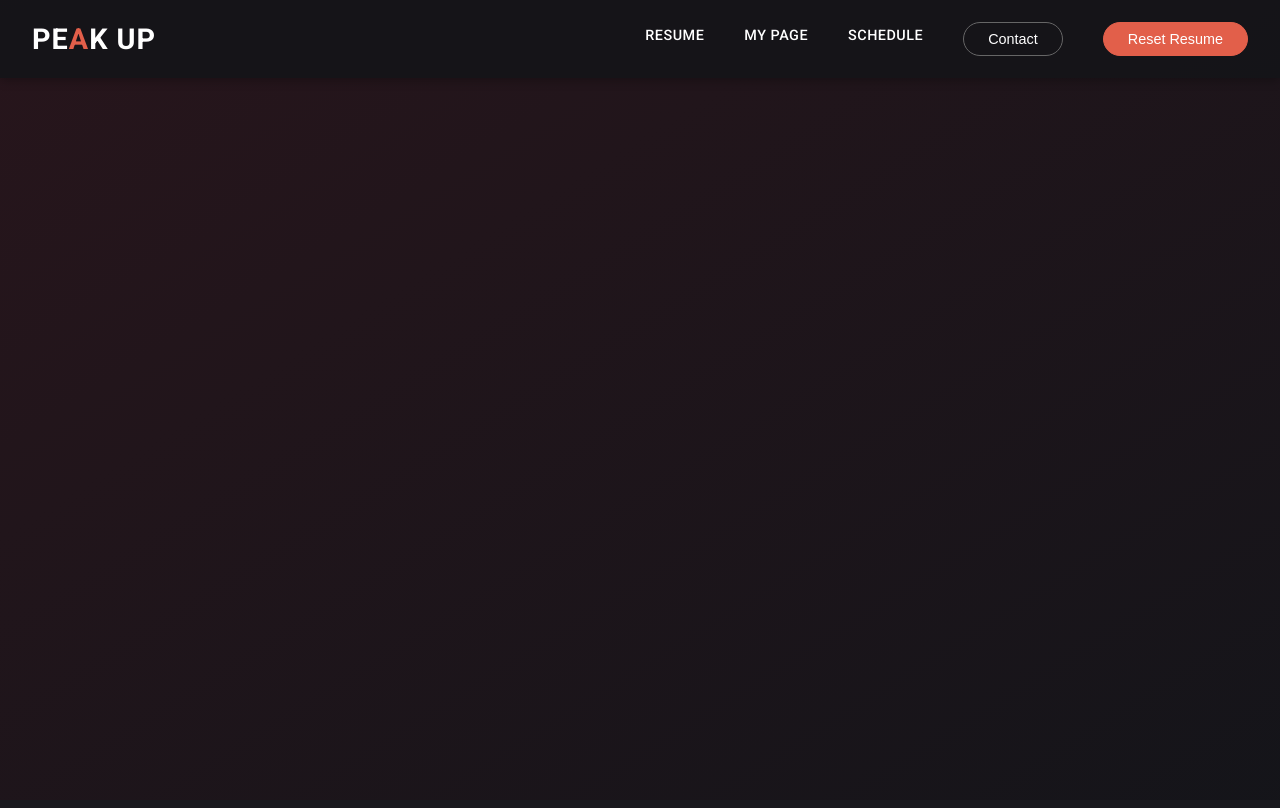
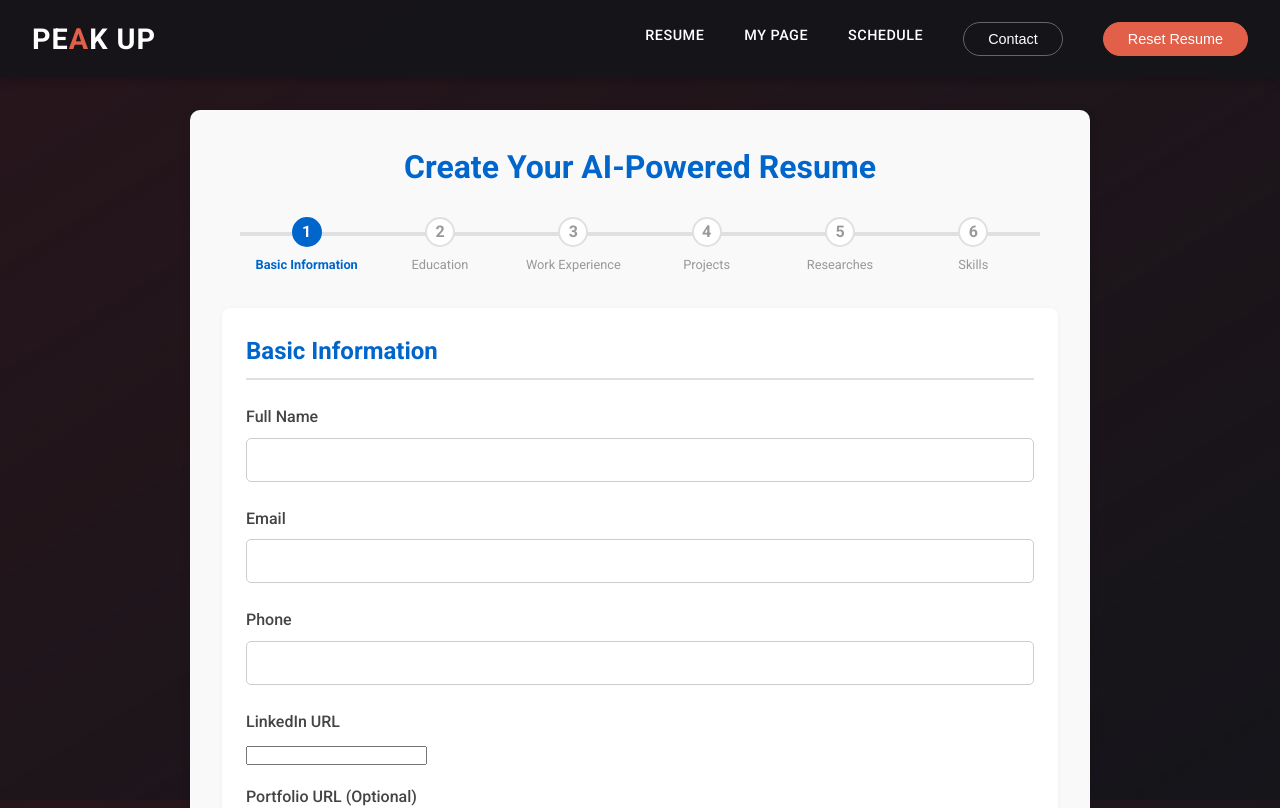
Before and after one commit to christoahn/AI_RESUME_FRONT, a React (Create React App) app: page / in a window 1280 px wide. Shown: the top 808 px of the page. Built offline with nearby package versions, Linux system fonts and the light colour scheme.

Commit message:
bug fixed

```diff
--- a/src/App.tsx
+++ b/src/App.tsx
@@ -11,6 +11,7 @@ const App: React.FC = () => {
       <div className="content-container">
         <div className="main-content">
           <Routes>
+            <Route path="/" element={<ResumeForm />} />
             <Route path="/basicinfos" element={<ResumeForm />} />
             <Route path="/resume_preview" element={<ResumeEditor />} />
             <Route path="/my-page" element={<div>My Page Content</div>} />
--- a/src/api/resumeApi.ts
+++ b/src/api/resumeApi.ts
@@ -168,6 +168,7 @@ const resumeApi = {
       };
 
       const response = await axios.post(`${API_BASE_URL}/basicinfos/`, requestData);
+      console.log("Response.data 값: ", response.data)
       return response.data;
     } catch (error) {
       console.error('Error generating resume:', error);
--- a/src/pages/ResumeEditor.tsx
+++ b/src/pages/ResumeEditor.tsx
@@ -25,6 +25,7 @@ const ResumeEditor: React.FC = () => {
   const resumeId = searchParams.get('resume_id');
 
   useEffect(() => {
+    console.log("This is resume editor")
     if (!resumeId) {
       navigate('/');
       return;
--- a/src/pages/ResumeForm.tsx
+++ b/src/pages/ResumeForm.tsx
@@ -255,8 +255,13 @@ const ResumeForm: React.FC = () => {
       // } else {
       //   alert('Failed to generate resume: ' + response.message);
       // }
-      const {data} = await resumeApi.generateResume(formattedData);
+      const data = await resumeApi.generateResume(formattedData);
+      console.log('generatRume 응답: ', data);
       const resumeId = data.resume_id;
+      if (!resumeId) {
+        alert('No resume id!');
+        return;
+      }
       navigate(`/resume_preview?resume_id=${resumeId}`);
 
     } catch (error) {
```
